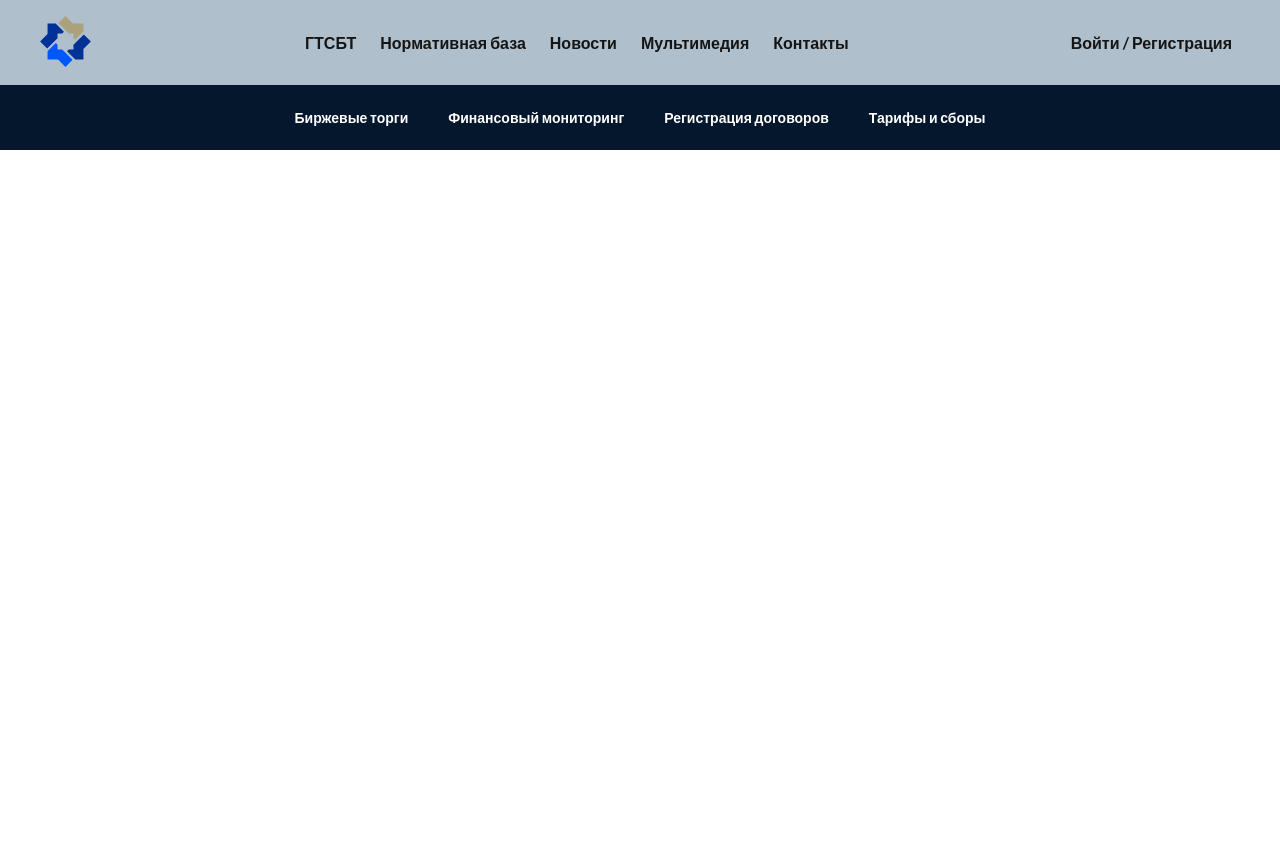
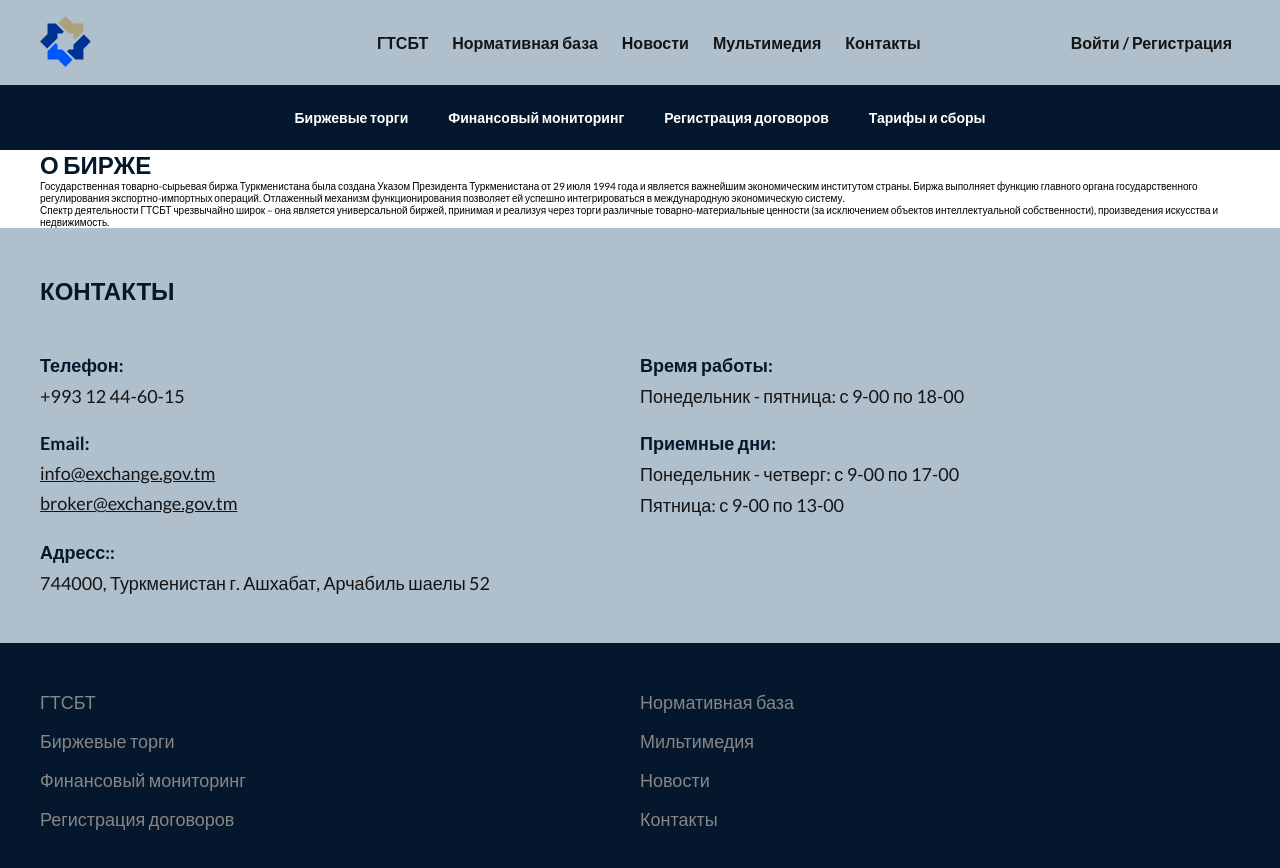
Before and after one commit to Kakabay/exchange-client, a React (Vite) app: page /gtsbt in a window 1280 px wide. Shown: the top 868 px of the page. Before the commit the page ends 800 px from the top, so only its background shows below. Built offline with nearby package versions, Linux system fonts and the light colour scheme.

Commit message:
gtsbt page created

```diff
--- a/src/App.jsx
+++ b/src/App.jsx
@@ -1,12 +1,16 @@
 // Modules
 import { Routes, Route } from 'react-router-dom';
+
 // Styles
 import './assets/styles/style.scss';
+
 // Components
 import Header from './components/Header';
+import Footer from './components/Footer';
 
 // Pages
 import Home from './pages/Home';
+import Gtsbt from './pages/Gtsbt';
 
 const App = () => {
   return (
@@ -14,7 +18,9 @@ const App = () => {
       <Header />
       <Routes>
         <Route index element={<Home />} />
+        <Route path="/gtsbt" element={<Gtsbt />} />
       </Routes>
+      <Footer />
     </div>
   );
 };
--- a/src/assets/styles/_header.scss
+++ b/src/assets/styles/_header.scss
@@ -8,6 +8,10 @@
   display: flex;
   align-items: center;
   justify-content: space-between;
+}
+
+.logo {
+  width: 19.5rem;
 }
 
 .nav-top-list {
--- a/src/assets/styles/_variables.scss
+++ b/src/assets/styles/_variables.scss
@@ -4,3 +4,22 @@ $base-white: #fff;
 $base-gray: #868686;
 $base-blue: #05172d;
 $base-light-blue: #afbfcb;
+
+// Styles
+.text-wrappper {
+  display: flex;
+  flex-direction: column;
+  gap: 0.8rem;
+
+  p {
+    font-size: 1.8rem;
+    line-height: 150%;
+    color: $base-black;
+  }
+}
+
+.text-title {
+  font-size: 1.8rem;
+  color: $base-blue;
+  line-height: 150%;
+}
--- a/src/assets/styles/style.scss
+++ b/src/assets/styles/style.scss
@@ -12,3 +12,4 @@
 @import './documents';
 @import './documentLink';
 @import './footer';
+@import './gtsbt';
--- /dev/null
+++ b/src/pages/Gtsbt.jsx
@@ -0,0 +1,34 @@
+// Styles
+
+// Components
+import SectionTitle from '../components/SectionTitle';
+const Gtsbt = () => {
+  return (
+    <main>
+      <div className="container">
+        <div className="gtsbt-wrapper">
+          <SectionTitle title="О бирже" />
+          <div className="gtsbt-content-wrapper">
+            <div className="text-wrapper">
+              <p>
+                Государственная товарно-сырьевая биржа Туркменистана была создана Указом Президента
+                Туркменистана от 29 июля 1994 года и является важнейшим экономическим институтом
+                страны. Биржа выполняет функцию главного органа государственного регулирования
+                экспортно-импортных операций. Отлаженный механизм функционирования позволяет ей
+                успешно интегрироваться в международную экономическую систему.
+              </p>
+              <p>
+                Спектр деятельности ГТСБТ чрезвычайно широк – она является универсальной биржей,
+                принимая и реализуя через торги различные товарно-материальные ценности (за
+                исключением объектов интеллектуальной собственности), произведения искусства и
+                недвижимость.
+              </p>
+            </div>
+          </div>
+        </div>
+      </div>
+    </main>
+  );
+};
+
+export default Gtsbt;
--- a/src/pages/Home.jsx
+++ b/src/pages/Home.jsx
@@ -6,7 +6,6 @@ import SectionTitle from '../components/SectionTitle';
 import Ticker from '../components/Ticker';
 import NewsPost from '../components/NewsPost';
 import DocumentLink from '../components/DocumentLink';
-import Footer from '../components/Footer';
 import VideoPlayer from '../components/VideoPlayer';
 import LineChart from '../components/LineChart';
 // Icons
@@ -109,10 +108,6 @@ const Home = () => {
         </div>
       </section>
       {/* Documents section ./========= */}
-
-      {/* Footer section */}
-      <Footer />
-      {/* Footer section ./========= */}
     </main>
   );
 };
```
Also changed, not shown: src/assets/styles/_gtsbt.scss (added).
